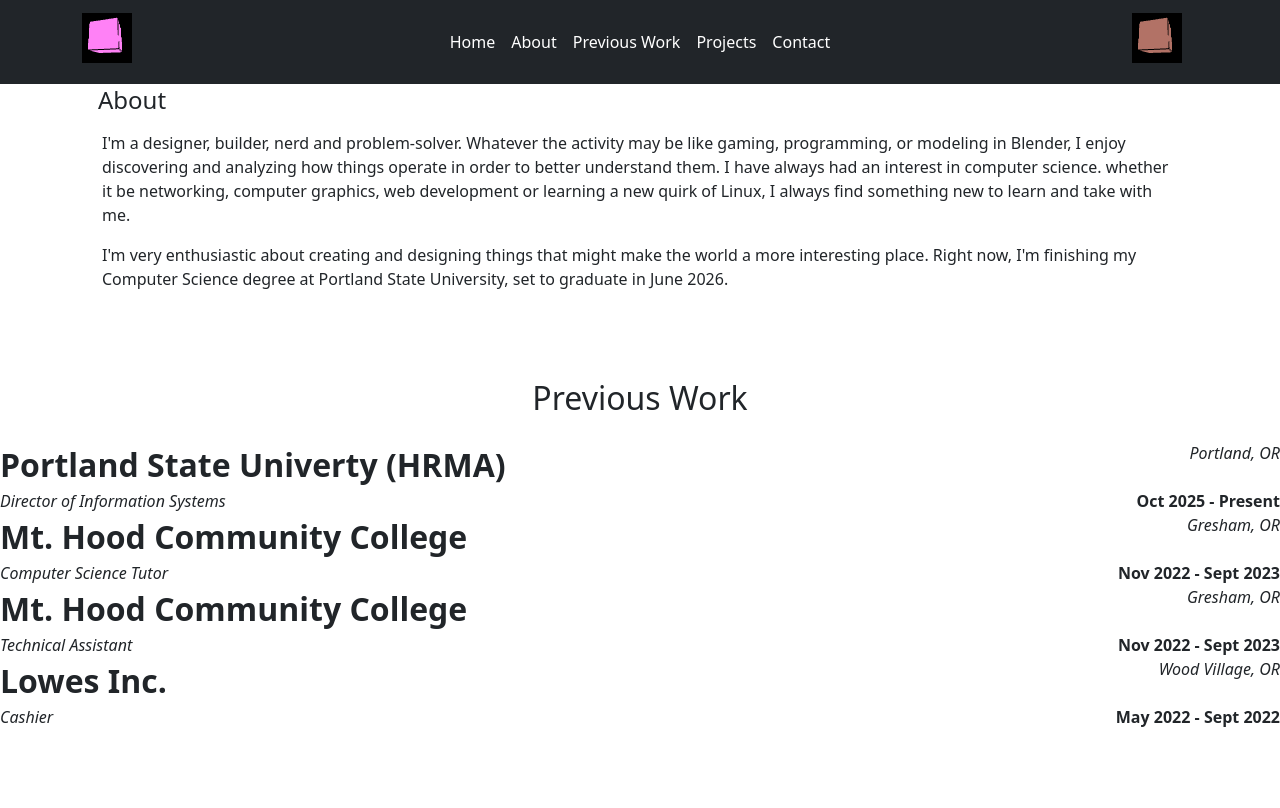
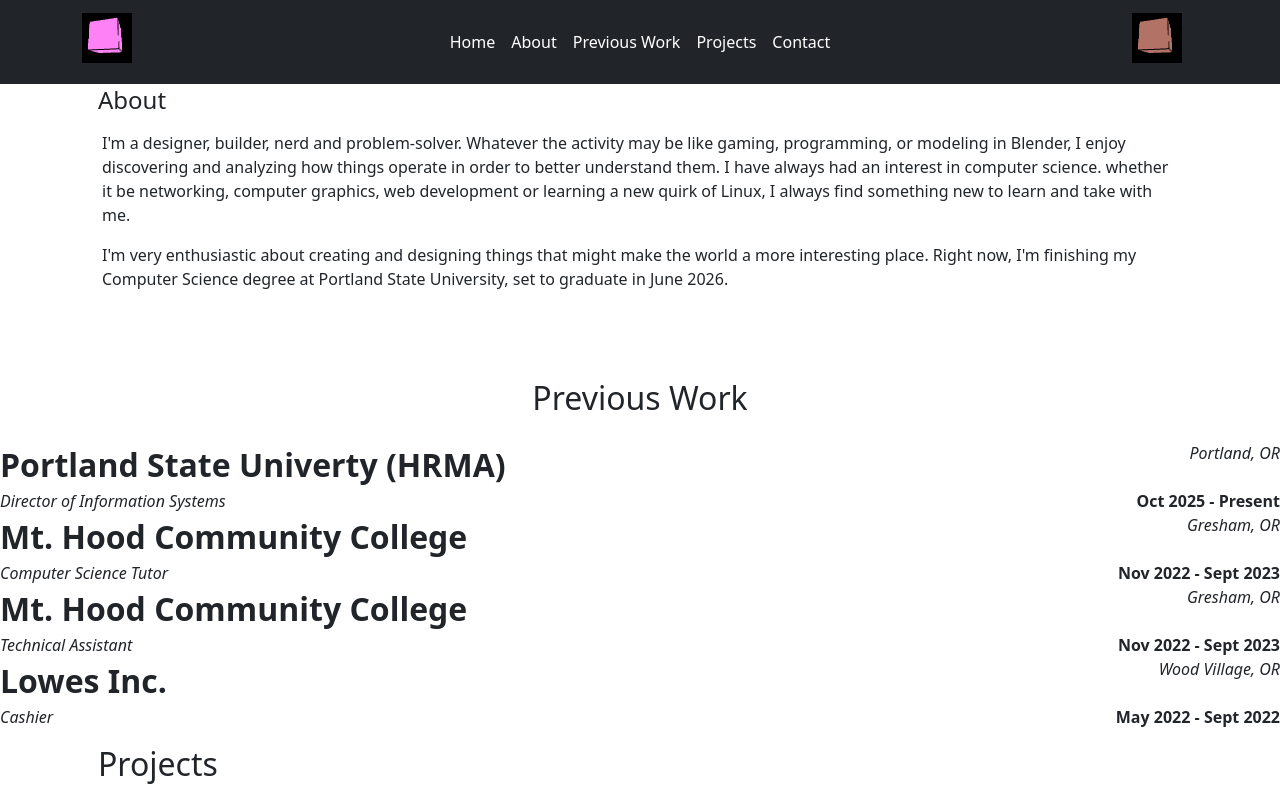
Before and after one commit to rhinomat/WebDevFinalProject, a website built with Vite: page index.html in a window 1280 px wide. Built offline with nearby package versions, Linux system fonts and the light colour scheme; files whose address does not match are found by name.

```diff
--- a/index.html
+++ b/index.html
@@ -111,6 +111,13 @@
           </div>
         </section>
         <!--Projects-->
+        <section class="container-fluid section p-0 projects">
+          <div id="#Projects" class="row p-3 container mx-auto section-top">
+            <h2 class="projects-heading">
+              <span>Projects</span>
+            </h2>
+          </div>
+        </section>
     </main>
     <footer>
         <!--Contact-->
```
Also changed, not shown: CHANGELOG.md.
